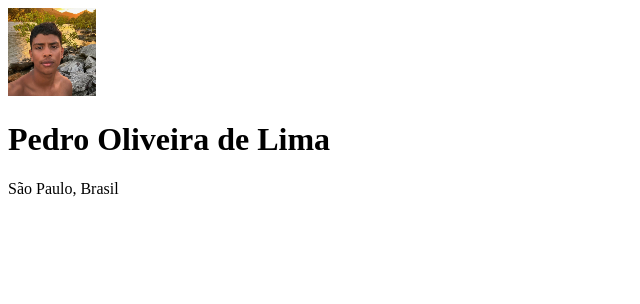
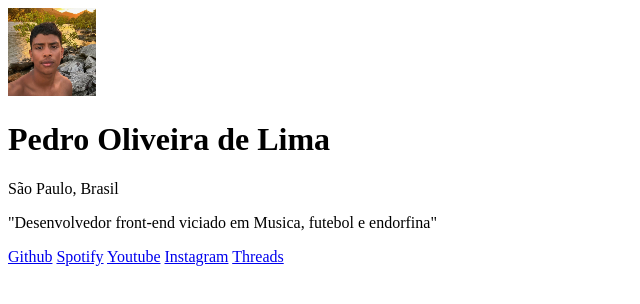
Before and after one commit to PedroLima11TIA/Meus-_links, a plain HTML site: page index.html in a window 1280 px wide. Shown: the whole page, without its empty margins (0-640 px from the left). Drawn offline with Linux system fonts and the light colour scheme.

Commit message:
Termino desenvolvimento de dados

```diff
--- a/index.html
+++ b/index.html
@@ -10,6 +10,14 @@
         <img src="./IMG Pedro.jpg" alt="Imagem do criador da página de links, Pedro Lima">
         <h1>Pedro Oliveira de Lima</h1>
         <p>São Paulo, Brasil</p>
+
+        <p>"Desenvolvedor front-end viciado em Musica, futebol e endorfina"</p>
+
+        <a href="https://github.com/PedroLima11TIA">Github</a>
+        <a href="https://open.spotify.com/playlist/1zUK9l9OtgjSvLD2mHvOvQ">Spotify</a>
+        <a href="https://www.youtube.com/@grood3461/featured">Youtube</a>
+        <a href="https://www.instagram.com/opedrolima.93/">Instagram</a>
+        <a href="https://www.threads.net/@opedrolima.93">Threads</a>
     </div>
 </body>
 </html>
```
